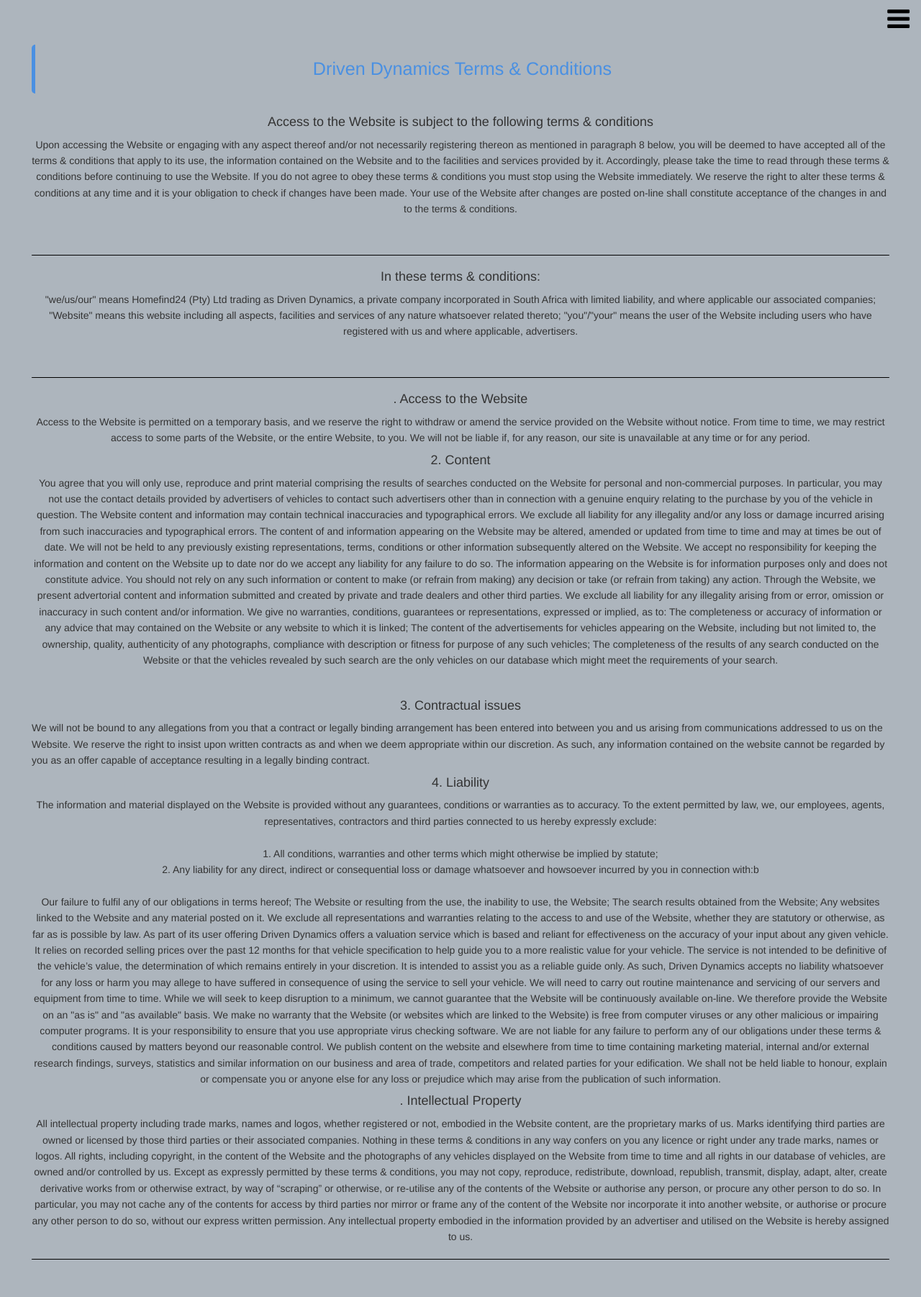
After one commit to mthimkulu23/Driven-Dynamics, a Flask app: page /terms_condition_apply in a window 1280 px wide. The commit adds this page. Shown: the whole page at 72% size. Run offline with Flask 3, Linux system fonts and the light colour scheme; some libraries are stand-ins or nearby versions.

Commit message:
created new page for terms n conditions workinf fine

```diff
--- a/app/controllers/enquire_controller.py
+++ b/app/controllers/enquire_controller.py
@@ -43,3 +43,7 @@ def seller_message():
             return render_template('seller_message.html', error="Failed to save message")
     else:
         return render_template('seller_message.html')
+
+
+def terms_condition():
+    return render_template('conditions.html')
--- a/app/routes/enquire_routes.py
+++ b/app/routes/enquire_routes.py
@@ -9,3 +9,4 @@ app = Blueprint ('enquire', __name__)
 app.route('/enquire', methods=['GET','POST'])(enquire_controller.enquire)
 app.route('/retrieve_seller', methods=['GET','POST'])(enquire_controller.retrieve_seller)
 app.route('/seller_message', methods=['GET','POST'])(enquire_controller.seller_message)
+app.route('/terms_condition_apply')(enquire_controller.terms_condition)
--- /dev/null
+++ b/app/static/conditions.css
@@ -0,0 +1,80 @@
+:root {
+    --white: #ffffff;
+    --gray: #adb5bd;
+    --gray-light: #e1e1e1;
+    --gray-dark: #343434;
+    --brown: #D1C8BD;
+    --blue:  #ced4da;
+}
+
+
+body {
+    font-family: 'Helvetica Neue', Arial, sans-serif;
+    line-height: 1.6;
+    margin: 0;
+    padding: 20px;
+    background-color: var(--gray);
+}
+
+h4 {
+    text-align: center;
+}
+
+
+h2 {
+    font-size: 1.8em;
+    margin-top: 30px;
+    margin-bottom: 15px;
+    color: #4A90E2;
+}
+
+.rule {
+    border: none; /* Remove default border */
+    height: 1px; /* Thickness of the line */
+    background-color: black; /* Color of the line */
+    margin: 20px 0; /* Space above and below the line */
+    width: 100%; /* Full width */
+}
+
+
+.paragraph{
+    text-align: center;
+}
+
+
+
+.terms_condition {
+    padding: 20px;
+    border-left: 5px solid #4A90E2;
+    border-radius: 5px;
+    margin-bottom: 30px;
+    text-align: center;
+}
+
+
+
+
+
+
+
+
+
+
+
+@media (max-width: 600px) {
+    body {
+        padding: 10px;
+    }
+
+    .container {
+        padding: 20px;
+    }
+
+    h1 {
+        font-size: 2em;
+    }
+
+    h2 {
+        font-size: 1.5em;
+    }
+}
--- a/app/static/enquiry.js
+++ b/app/static/enquiry.js
@@ -29,3 +29,31 @@ document.getElementById('close-popup').addEventListener('click', function() {
        window.location.href = "https://driven-dynamics.onrender.com/catelog_buyer";
        }
 });
+
+
+
+
+function goToLandingPage17(){
+
+    window.location.href = "https://driven-dynamics.onrender.com/enquire"
+}
+
+
+function goToLandingPage2(){
+
+    window.location.href = "https://driven-dynamics.onrender.com/catelog_buyer"
+}
+
+
+function goToLandingPage28(){
+
+    window.location.href = "https://driven-dynamics.onrender.com/review_display12"
+}
+
+
+
+
+function goToLandingPage1(){
+
+    window.location.href = "https://driven-dynamics.onrender.com/"
+}
--- /dev/null
+++ b/app/templates/conditions.html
@@ -0,0 +1,159 @@
+<html>
+    <head>
+        <meta charset="utf-8">
+        <meta http-equiv="X-UA-Compatible" content="IE=edge">
+        <title></title>
+        <meta name="description" content="">
+        <meta name="viewport" content="width=device-width, initial-scale=1">
+        <link rel="stylesheet" href="https://www.w3schools.com/w3css/4/w3.css">
+        <link rel="stylesheet" href="https://fonts.googleapis.com/css?family=Montserrat">
+        <link rel="stylesheet" href="https://cdnjs.cloudflare.com/ajax/libs/font-awesome/4.7.0/css/font-awesome.min.css">
+        <link rel="stylesheet" href="https://cdnjs.cloudflare.com/ajax/libs/font-awesome/4.7.0/css/font-awesome.min.css">
+        <link href="https://cdn.jsdelivr.net/npm/bootstrap@5.3.3/dist/css/bootstrap.min.css" rel="stylesheet" integrity="sha384-QWTKZyjpPEjISv5WaRU9OFeRpok6YctnYmDr5pNlyT2bRjXh0JMhjY6hW+ALEwIH" crossorigin="anonymous">
+        <link rel="stylesheet" href="https://cdnjs.cloudflare.com/ajax/libs/font-awesome/4.7.0/css/font-awesome.min.css">
+        <link href="https://cdn.jsdelivr.net/npm/bootstrap@5.3.3/dist/css/bootstrap.min.css" rel="stylesheet" integrity="sha384-QWTKZyjpPEjISv5WaRU9OFeRpok6YctnYmDr5pNlyT2bRjXh0JMhjY6hW+ALEwIH" crossorigin="anonymous">
+        <link rel="stylesheet" href="https://maxcdn.bootstrapcdn.com/bootstrap/3.3.7/css/bootstrap.min.css">
+        <link rel="stylesheet"href="{{ url_for('static', filename='conditions.css') }}">
+    </head>
+    <body>
+
+        <body>
+            <nav class="w3-sidebar w3-hide-medium w3-hide-small" style="width:0%" >
+
+            </nav>
+
+            <!-- Hidden Sidebar (reveals when clicked on menu icon)-->
+      <nav class="w3-sidebar w3-black w3-animate-right w3-xxlarge" style="display:none;padding-top:150px;right:0;z-index:2" id="mySidebar">
+      <a href="javascript:void(0)" onclick="closeNav()" class="w3-button w3-black w3-xxxlarge w3-display-topright" style="padding:0 12px;">
+        <i class="fa fa-remove"></i>
+      </a>
+      <div class="w3-bar-block w3-center">
+        <a href="#" class="w3-bar-item w3-button w3-text-grey w3-hover-black" style="text-decoration: none;" onclick="goToLandingPage2('landing')">Home</a>
+        <a href="#portfolio" class="w3-bar-item w3-button w3-text-grey w3-hover-black" style="text-decoration: none;" onclick="goToLandingPage17('landing')">Back</a>
+        <a href="#about" class="w3-bar-item w3-button w3-text-grey w3-hover-black" style="text-decoration: none;" onclick="goToLandingPage28('review_display12')">Motoring News</a>
+        <a href="#contact" class="w3-bar-item w3-button w3-text-grey w3-hover-black" style="text-decoration: none;" onclick="goToLandingPage1('Home')">Logout</a>
+      </div>
+    </nav>
+
+    <!-- Page Content -->
+    <div class="w3-main w3-padding-large" style="margin-left:0%">
+
+      <!-- Menu icon to open sidebar -->
+      <span class="w3-button w3-top w3-xxlarge w3-text-black w3-hover-text-black" style="width:auto;right:0;" onclick="openNav()"><i class="fa fa-bars"></i></span>
+
+
+      <div>
+        <h2 class="terms_condition">Driven Dynamics Terms & Conditions  </h2>
+
+            <h4>Access to the Website is subject to the following terms & conditions </h4>
+            <p class="paragraph">Upon accessing the Website or engaging with any aspect thereof and/or not necessarily registering thereon as mentioned in paragraph 8 below, you will be deemed to have accepted all of the terms & conditions that apply to its use, the information contained on the Website and to the facilities and services provided by it. Accordingly, please take the time to read through these terms & conditions before continuing to use the Website. If you do not agree to obey these terms & conditions you must stop using the Website immediately.
+
+            We reserve the right to alter these terms & conditions at any time and it is your obligation to check if changes have been made. Your use of the Website after changes are posted on-line shall constitute acceptance of the changes in and to the terms & conditions.</p><br>
+            <p class="rule"></p>
+            <h4>In these terms & conditions:</h4>
+            <p class="paragraph"> "we/us/our" means Homefind24 (Pty) Ltd trading as Driven Dynamics, a private company incorporated in South Africa with limited liability, and where applicable our associated companies;
+
+            "Website" means this website including all aspects, facilities and services of any nature whatsoever related thereto;
+
+            "you"/"your" means the user of the Website including users who have registered with us and where applicable, advertisers.</p><br>
+            <p class="rule"></p>
+            <h4>. Access to the Website</h4>
+            <p class="paragraph">Access to the Website is permitted on a temporary basis, and we reserve the right to withdraw or amend the service provided on the Website without notice. From time to time, we may restrict access to some parts of the Website, or the entire Website, to you. We will not be liable if, for any reason, our site is unavailable at any time or for any period.</p>
+
+           <h4> 2. Content </h4>
+            <p class="paragraph">You agree that you will only use, reproduce and print material comprising the results of searches conducted on the Website for personal and non-commercial purposes. In particular, you may not use the contact details provided by advertisers of vehicles to contact such advertisers other than in connection with a genuine enquiry relating to the purchase by you of the vehicle in question.
+
+            The Website content and information may contain technical inaccuracies and typographical errors. We exclude all liability for any illegality and/or any loss or damage incurred arising from such inaccuracies and typographical errors.
+
+            The content of and information appearing on the Website may be altered, amended or updated from time to time and may at times be out of date. We will not be held to any previously existing representations, terms, conditions or other information subsequently altered on the Website. We accept no responsibility for keeping the information and content on the Website up to date nor do we accept any liability for any failure to do so.
+
+            The information appearing on the Website is for information purposes only and does not constitute advice. You should not rely on any such information or content to make (or refrain from making) any decision or take (or refrain from taking) any action.
+
+            Through the Website, we present advertorial content and information submitted and created by private and trade dealers and other third parties. We exclude all liability for any illegality arising from or error, omission or inaccuracy in such content and/or information.
+
+            We give no warranties, conditions, guarantees or representations, expressed or implied, as to:
+
+            The completeness or accuracy of information or any advice that may contained on the Website or any website to which it is linked;
+            The content of the advertisements for vehicles appearing on the Website, including but not limited to, the ownership, quality, authenticity of any photographs, compliance with description or fitness for purpose of any such vehicles;
+            The completeness of the results of any search conducted on the Website or that the vehicles revealed by such search are the only vehicles on our database which might meet the requirements of your search.</p><br>
+            <h4> 3. Contractual issues</h4>
+            We will not be bound to any allegations from you that a contract or legally binding arrangement has been entered into between you and us arising from communications addressed to us on the Website. We reserve the right to insist upon written contracts as and when we deem appropriate within our discretion. As such, any information contained on the website cannot be regarded by you as an offer capable of acceptance resulting in a legally binding contract.
+
+           <h4> 4. Liability</h4>
+           <p class="paragraph"> The information and material displayed on the Website is provided without any guarantees, conditions or warranties as to accuracy. To the extent permitted by law, we, our employees, agents, representatives, contractors and third parties connected to us hereby expressly exclude:<br><br>
+
+            1. All conditions, warranties and other terms which might otherwise be implied by statute;<br>
+
+            2. Any liability for any direct, indirect or consequential loss or damage whatsoever and howsoever incurred by you in connection with:b<br><br>
+
+            Our failure to fulfil any of our obligations in terms hereof;
+            The Website or resulting from the use, the inability to use, the Website;
+            The search results obtained from the Website;
+            Any websites linked to the Website and any material posted on it.
+            We exclude all representations and warranties relating to the access to and use of the Website, whether they are statutory or otherwise, as far as is possible by law.
+
+            As part of its user offering Driven Dynamics offers a valuation service which is based and reliant for effectiveness on the accuracy of your input about any given vehicle. It relies on recorded selling prices over the past 12 months for that vehicle specification to help guide you to a more realistic value for your vehicle. The service is not intended to be definitive of the vehicle’s value, the determination of which remains entirely in your discretion. It is intended to assist you as a reliable guide only. As such, Driven Dynamics accepts no liability whatsoever for any loss or harm you may allege to have suffered in consequence of using the service to sell your vehicle.
+
+            We will need to carry out routine maintenance and servicing of our servers and equipment from time to time. While we will seek to keep disruption to a minimum, we cannot guarantee that the Website will be continuously available on-line. We therefore provide the Website on an "as is" and "as available" basis.
+
+            We make no warranty that the Website (or websites which are linked to the Website) is free from computer viruses or any other malicious or impairing computer programs. It is your responsibility to ensure that you use appropriate virus checking software.
+
+            We are not liable for any failure to perform any of our obligations under these terms & conditions caused by matters beyond our reasonable control.
+
+            We publish content on the website and elsewhere from time to time containing marketing material, internal and/or external research findings, surveys, statistics and similar information on our business and area of trade, competitors and related parties for your edification. We shall not be held liable to honour, explain or compensate you or anyone else for any loss or prejudice which may arise from the publication of such information.</p>
+
+            <h4>. Intellectual Property</h4>
+            <p class="paragraph">All intellectual property including trade marks, names and logos, whether registered or not, embodied in the Website content, are the proprietary marks of us. Marks identifying third parties are owned or licensed by those third parties or their associated companies. Nothing in these terms & conditions in any way confers on you any licence or right under any trade marks, names or logos.
+
+            All rights, including copyright, in the content of the Website and the photographs of any vehicles displayed on the Website from time to time and all rights in our database of vehicles, are owned and/or controlled by us.
+
+            Except as expressly permitted by these terms & conditions, you may not copy, reproduce, redistribute, download, republish, transmit, display, adapt, alter, create derivative works from or otherwise extract, by way of “scraping” or otherwise, or re-utilise any of the contents of the Website or authorise any person, or procure any other person to do so. In particular, you may not cache any of the contents for access by third parties nor mirror or frame any of the content of the Website nor incorporate it into another website, or authorise or procure any other person to do so, without our express written permission.
+
+            Any intellectual property embodied in the information provided by an advertiser and utilised on the Website is hereby assigned to us.</p>
+            <p class="rule"></p>
+
+
+      </div>
+
+
+
+
+
+
+
+
+
+
+
+      <script>
+        // Open and close sidebar
+        function openNav() {
+          document.getElementById("mySidebar").style.width = "60%";
+          document.getElementById("mySidebar").style.display = "block";
+        }
+
+        function closeNav() {
+          document.getElementById("mySidebar").style.display = "none";
+        }
+        </script>
+
+
+
+    <script>
+        // Open and close sidebar
+        function openNav() {
+          document.getElementById("mySidebar").style.width = "60%";
+          document.getElementById("mySidebar").style.display = "block";
+        }
+
+        function closeNav() {
+          document.getElementById("mySidebar").style.display = "none";
+        }
+        </script>
+
+
+
+        <script src="{{ url_for('static', filename='enquiry.js') }}"></script>
+
+    </body>
+    </html>
--- a/app/templates/enquire.html
+++ b/app/templates/enquire.html
@@ -34,7 +34,7 @@
         <div>
             <label>
                 <input type="checkbox" name="terms-and-conditions" required>
-                I agree to the <a href="#" target="_blank">Terms and Conditions</a> using Driven Dynamics, the premier platform connecting buyers and sellers. By proceeding, I acknowledge that I have read and understood the terms, and I agree to abide by all guidelines and policies set forth to ensure a safe and secure marketplace for all users.
+                I agree to the <a href="http://127.0.0.1:5000/terms_condition_apply" target="_blank">Terms and Conditions</a> using Driven Dynamics, the premier platform connecting buyers and sellers. By proceeding, I acknowledge that I have read and understood the terms, and I agree to abide by all guidelines and policies set forth to ensure a safe and secure marketplace for all users.
             </label>
 
 
```
